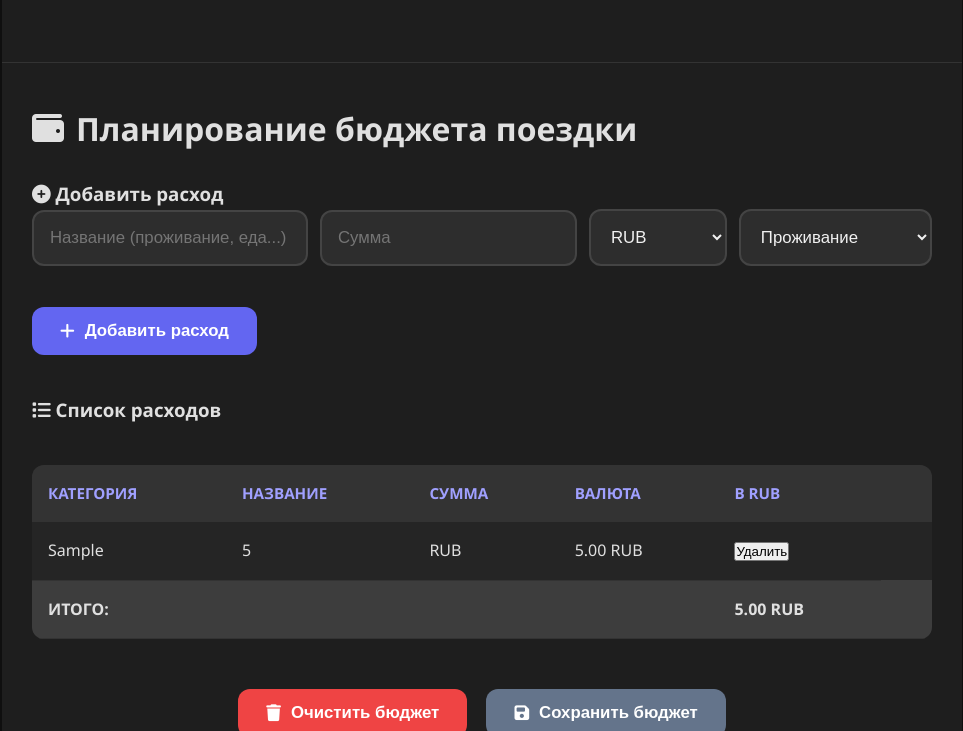
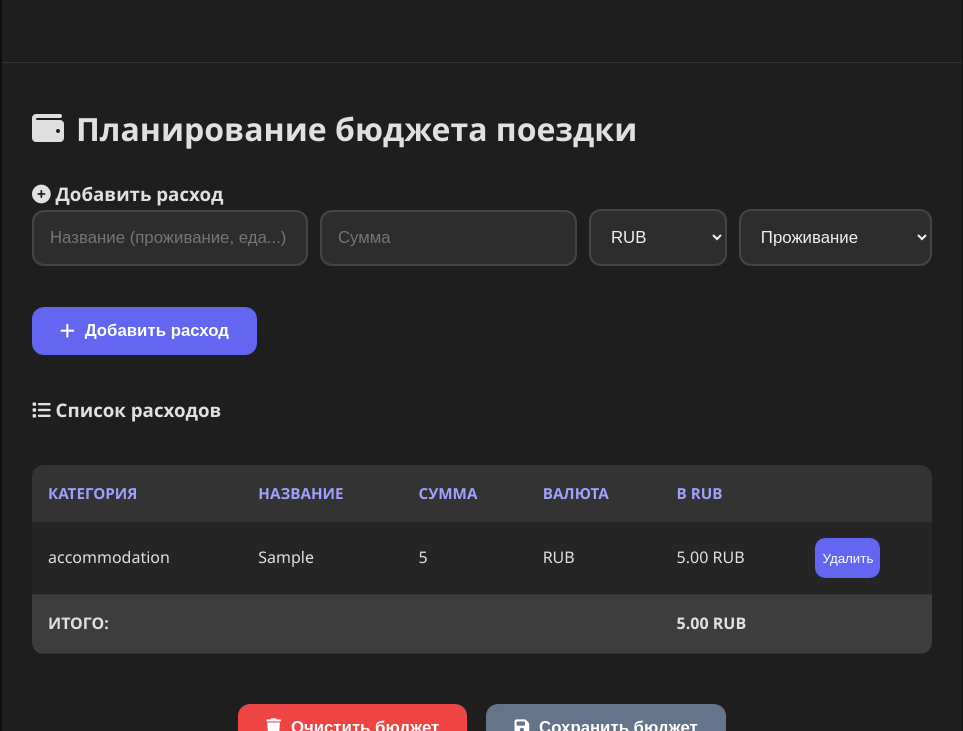
Before and after one commit to Zoro13252/Coursework, a plain HTML site: page index.html in a window 1280 px wide. Both pictures are taken after typing "Sample", "5" into the empty fields and a click on the button "Добавить расход". Shown: the part 1478-2209 px from the top of the page, without its empty margins (158-1121 px from the left). Drawn offline with Linux system fonts and the light colour scheme.

Commit message:
Исправленный JS

```diff
--- a/script.js
+++ b/script.js
@@ -109,6 +109,7 @@ let expenses = [];
 
 // Добавление расхода
 const addExpense = () => {
+  const category = document.getElementById('expense-category').value;
   const name = document.getElementById('expense-name').value.trim();
   const amount = parseFloat(document.getElementById('expense-amount').value);
   const currency = document.getElementById('expense-currency').value;
@@ -116,7 +117,7 @@ const addExpense = () => {
   if (!name || !amount || amount <= 0) return alert('Заполните корректные данные');
 
   const amountInRub = currency === 'RUB' ? amount : amount * rates[currency];
-  expenses.push({ name, amount, currency, amountInRub });
+  expenses.push({ category, name, amount, currency, amountInRub });
 
   renderExpenses();
   updateTotal();
@@ -136,11 +137,12 @@ const renderExpenses = () => {
   expenses.forEach((exp, i) => {
     const tr = document.createElement('tr');
     tr.innerHTML = `
+      <td>${exp.category}</td>
       <td>${exp.name}</td>
       <td>${exp.amount}</td>
       <td>${exp.currency}</td>
       <td>${exp.amountInRub.toFixed(2)} RUB</td>
-      <td><button onclick="deleteExpense(${i})">Удалить</button></td>
+      <td><button onclick="deleteExpense(${i})" style="background-color: #6366f1; color: white; border-radius: 10px; height:40px; width: 65px; border-style: none;">Удалить</button></td>
     `;
     tbody.appendChild(tr);
   });
```
Also changed, not shown: index.html (+0 -2 lines).
